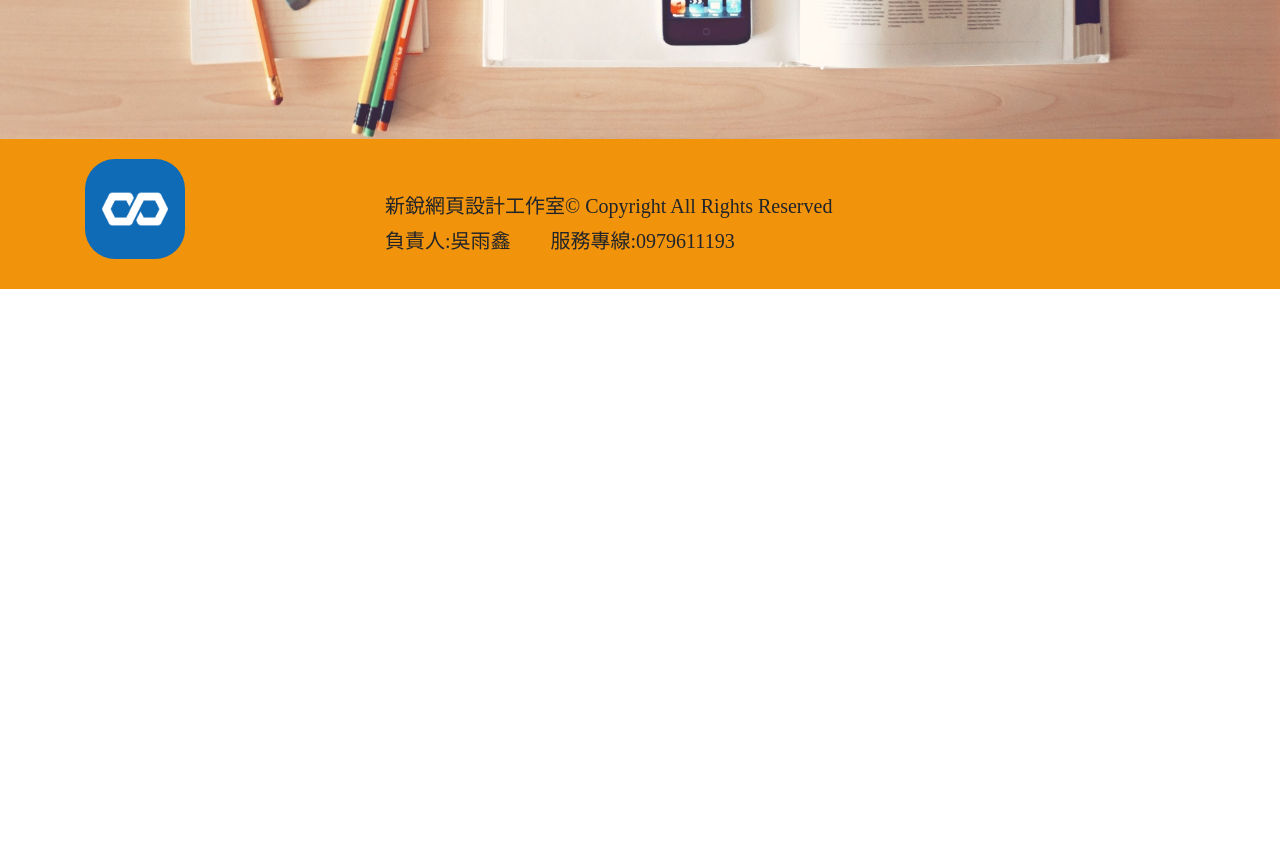
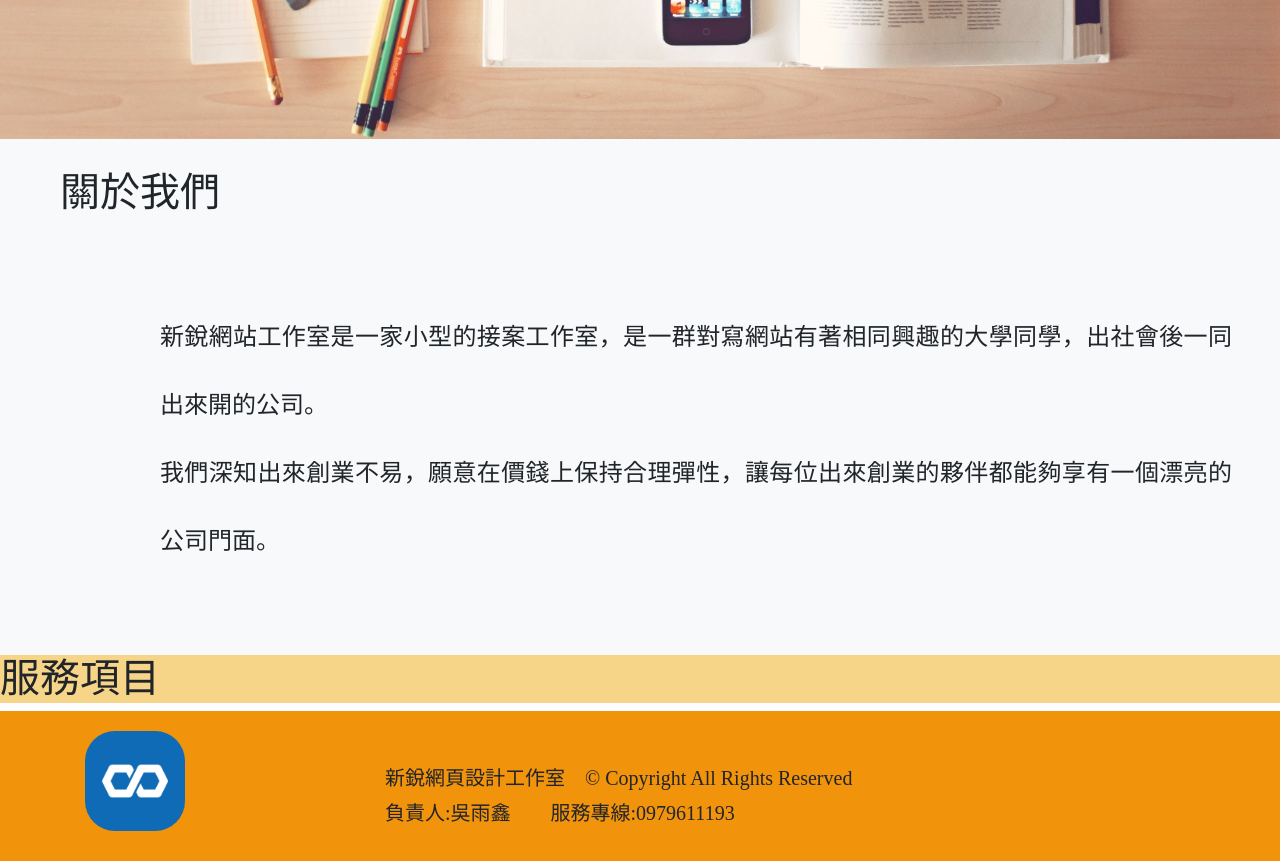
Before and after one commit to afei80304/ZL_finalPRJ, a plain HTML site: page index.html in a window 1280 px wide. Shown: the part 800-1661 px from the top of the page. Before the commit the page ends 1089 px from the top, so only its background shows below. Drawn offline with nearby package versions, Linux system fonts and the light colour scheme.

Commit message:
完成關於我們

```diff
--- a/css/style.scss
+++ b/css/style.scss
@@ -20,6 +20,25 @@ nav{
         }
     }
 }
+#about{
+    background-color: #F8F9FA;
+    .aboutus_title{
+        padding: 30px 60px;
+    }
+    .copywriting{
+        padding:3rem 3rem 5rem 10rem;
+        span{
+            display: block;
+            text-align:justify;
+            font-size: 3vmin;
+            line-height: 4.25rem;
+        }
+    }
+}
+
+#content{
+    background-color: #F7D588;
+}
 #footer{
     background-color: #F2930C;
     padding:20px;
@@ -38,6 +57,7 @@ nav{
                     display:block;
                     font-size: 1.25rem;
                     line-height:35px;
+                    font-family: 'Noto Serif TC', serif;
                 }
             }
         }
--- a/index.html
+++ b/index.html
@@ -12,6 +12,12 @@
         integrity="sha384-Vkoo8x4CGsO3+Hhxv8T/Q5PaXtkKtu6ug5TOeNV6gBiFeWPGFN9MuhOf23Q9Ifjh" crossorigin="anonymous">
     <!-- CSS -->
     <link rel="stylesheet" href="./css/style.css">
+    <!-- cwTeXMing 明體字體 -->
+    <link href="https://fonts.googleapis.com/css?family=Noto+Serif+TC:900,600&display=swap" rel="stylesheet">
+
+
+
+
     <title>新銳網頁設計工作室</title>
 </head>
 
@@ -25,12 +31,27 @@
     <!-- Banner 橫幅 -->
     <section id="banner">
         <div>
-            <img src="./img/banner.jpg" alt="">
+            <img src="./img/banner.jpg" alt="Banner">
         </div>
     </section>
+    <!-- 關於我們 -->
     <section id="about">
+        <div class="aboutus_title">
+            <h1>關於我們</h1>
+        </div>
+        <div class="copywriting">
+            <span>新銳網站工作室是一家小型的接案工作室，是一群對寫網站有著相同興趣的大學同學，出社會後一同出來開的公司。</span>
+            <span>我們深知出來創業不易，願意在價錢上保持合理彈性，讓每位出來創業的夥伴都能夠享有一個漂亮的公司門面。</span>
+        </div>
+
+
     </section>
+    <!-- 服務內容 -->
     <section id="content">
+        <div class="content_title">
+            <h1>服務項目</h1>
+        </div>
+
     </section>
     <section id="footer">
         <div class="container">
@@ -39,10 +60,10 @@
                     <img src="./img/logo.png" alt="Logo">
                 </div>
                 <div class="col-9">
-                    <span>新銳網頁設計工作室&copy Copyright All Rights Reserved</span>
+                    <span>新銳網頁設計工作室&emsp;&copy Copyright All Rights Reserved</span>
                     <span>負責人:吳雨鑫&emsp;&emsp;服務專線:0979611193</span>
                 </div>
-              </div>
+            </div>
         </div>
     </section>
     <!-- Javascript Bootstrap CDN -->
```
Also changed, not shown: css/style.css, 1 other file.
